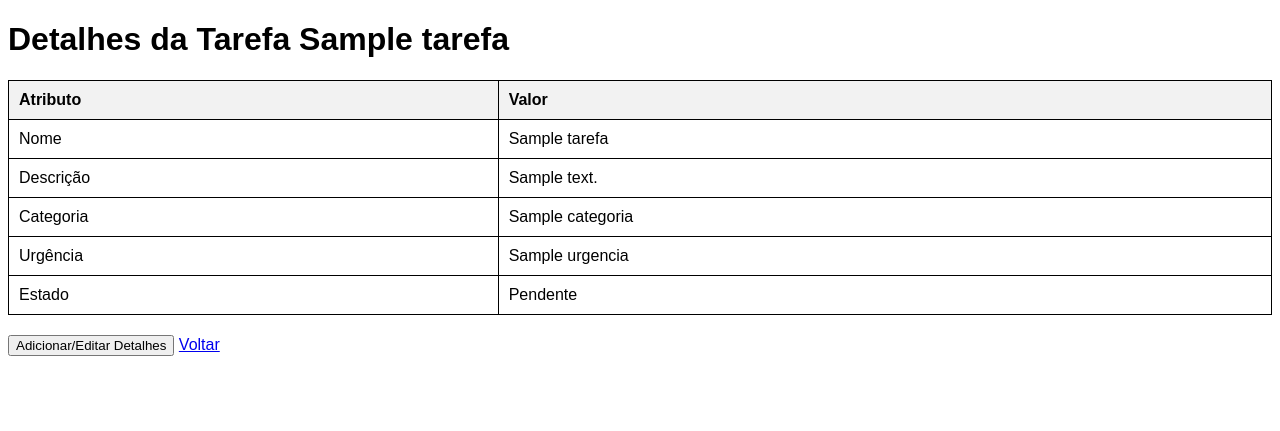
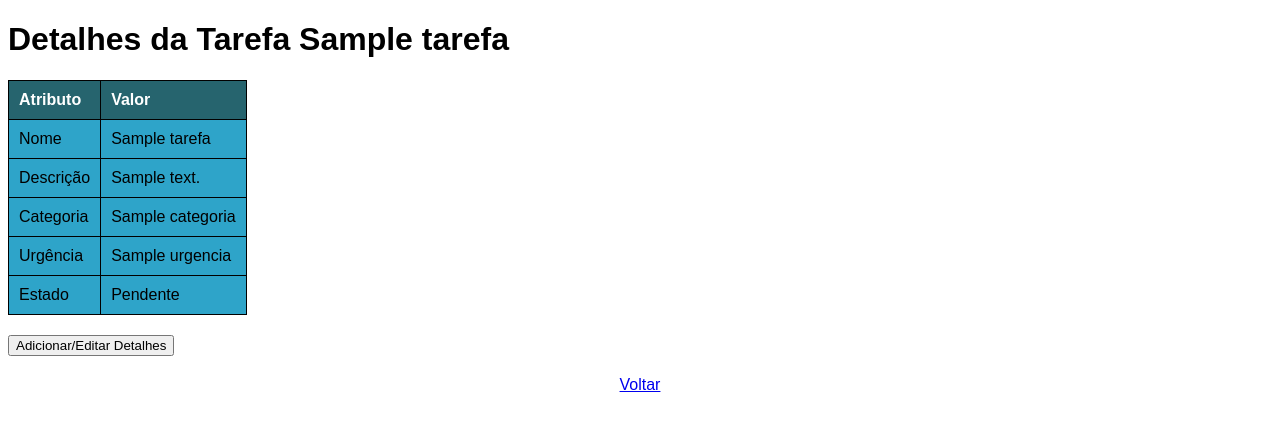
Before and after one commit to joseteixeiradev/gerenciadortarefas, a Flask app: template gerenciador_tarefas/templates/detalhes_tarefa.html in a window 1280 px wide. Shown: the top 431 px of the page. Run offline with Flask 3, Linux system fonts and the light colour scheme; the template is opened without the code that fills it: most values are stand-ins (such as "Sample title", 1, 10 or a date in 2020).

Commit message:
new update and some refinements on code

```diff
--- a/gerenciador_tarefas/app.py
+++ b/gerenciador_tarefas/app.py
@@ -1,7 +1,7 @@
 import os
 from flask import Flask, render_template, request, redirect, url_for
 import uuid
-from datetime import date
+from datetime import datetime
 
 app = Flask(__name__)
 
@@ -85,11 +85,11 @@ def remover_tarefa(task_id):
         tarefas.remove(tarefa)
         descricao = tarefa.get('descricao', 'N/A')
         estado = 'Concluida' if tarefa['concluida'] else 'Pendente'
-        data_formatada = date.today().strftime("%d-%m-%Y")
+        data_formatada = datetime.now().strftime("%d-%m-%Y %H:%M:%S")
         categoria = tarefa.get('categoria','N/A')
         urgencia = tarefa.get('urgencia', '0')
-        urgencia_texto = urgencia_opcoes.get(urgencia, 'TBC')
-        urgencia_formatada = f"{urgencia}-{urgencia_texto}"
+        urgencia_texto = urgencia_opcoes.get(urgencia)
+        urgencia_formatada = f"{urgencia}-{urgencia_texto}" if urgencia_texto else urgencia
         with open(backlog_file, 'a') as f:
             f.write(f"Tarefa: {tarefa['task_name']}\nDescricao: {descricao}\nEstado: {estado.capitalize()}\nCategoria: {categoria}\nUrgencia: {urgencia_formatada}\nData de Remocao: {data_formatada}\nMotivo: {motivo}\n\n\n")
     return redirect(url_for('index'))
--- a/gerenciador_tarefas/templates/detalhes_tarefa.html
+++ b/gerenciador_tarefas/templates/detalhes_tarefa.html
@@ -36,31 +36,52 @@
             display: none; /* Inicia oculto */
         }
 
+        .back-button {
+            display: flex;
+            justify-content: center;
+            margin-top: 20px; /* Adicionei um espaço acima do botão */
+        }
+
         .form-grid {
             display: grid;
             grid-template-columns: 1fr 2fr;
-            grid-gap: 10px;
-            align-items: center;
+            grid-gap: 5px;
+            align-items: normal;
         }
         .form-grid label {
             text-align: right;
             padding-right: 10px;
         }
         .task-details-table {
-            width: 100%;
+            width: auto;
+            max-width: 70%; /* Defina um valor máximo para evitar que a tabela fique muito larga */
             border-collapse: collapse;
-            margin-bottom: 20px;
+            margin-bottom: 20px; /* Aumentei um pouco para garantir espaço */
         }
-        .task-details-table, .task-details-table th, .task-details-table td {
+
+        .task-details-table th,
+        .task-details-table td {
+            padding: 12px; /* Aumentei o padding para dar mais espaço ao conteúdo */
+            text-align: left;
             border: 1px solid black;
         }
-        .task-details-table th, .task-details-table td {
+
+        .task-details-table th {
+            background-color: hwb(188 15% 57%);
+            color: white;
             padding: 10px;
             text-align: left;
+            border: 1px solid black;
         }
-        .task-details-table th {
-            background-color: #f2f2f2;
+
+        .task-details-table td {
+            padding: 10px;
+            text-align: left;
+            border: 1px solid black;
+            background-color: rgb(46, 164, 201);
+            color: rgb(0, 0, 0);
         }
+
     </style>
 </head>
 <body>
@@ -132,7 +153,7 @@
     </div>
 
     <!-- Botão Voltar para retornar à página inicial -->
-    <a href="{{ url_for('index') }}">Voltar</a>
+    <a href="{{ url_for('index') }}" class="back-button">Voltar</a>
 
     <script>
     document.addEventListener('DOMContentLoaded', function() {
```
